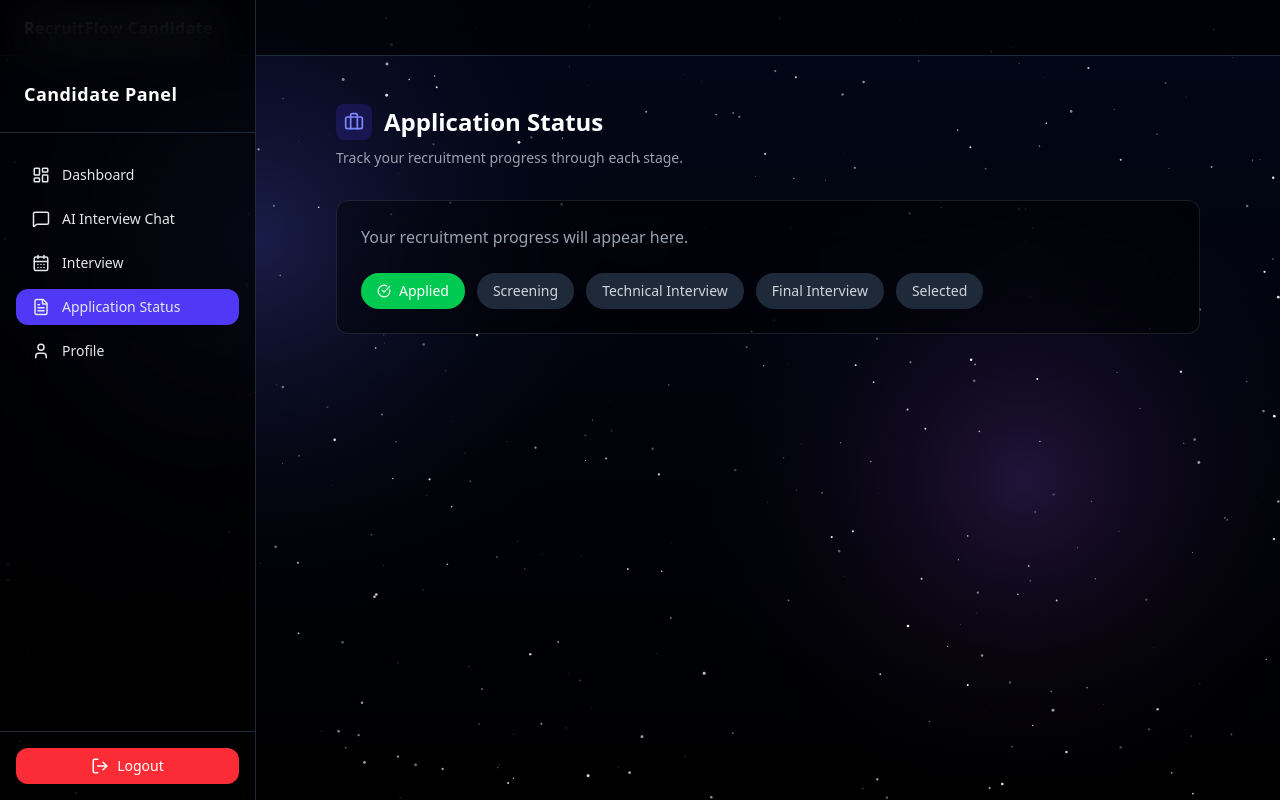
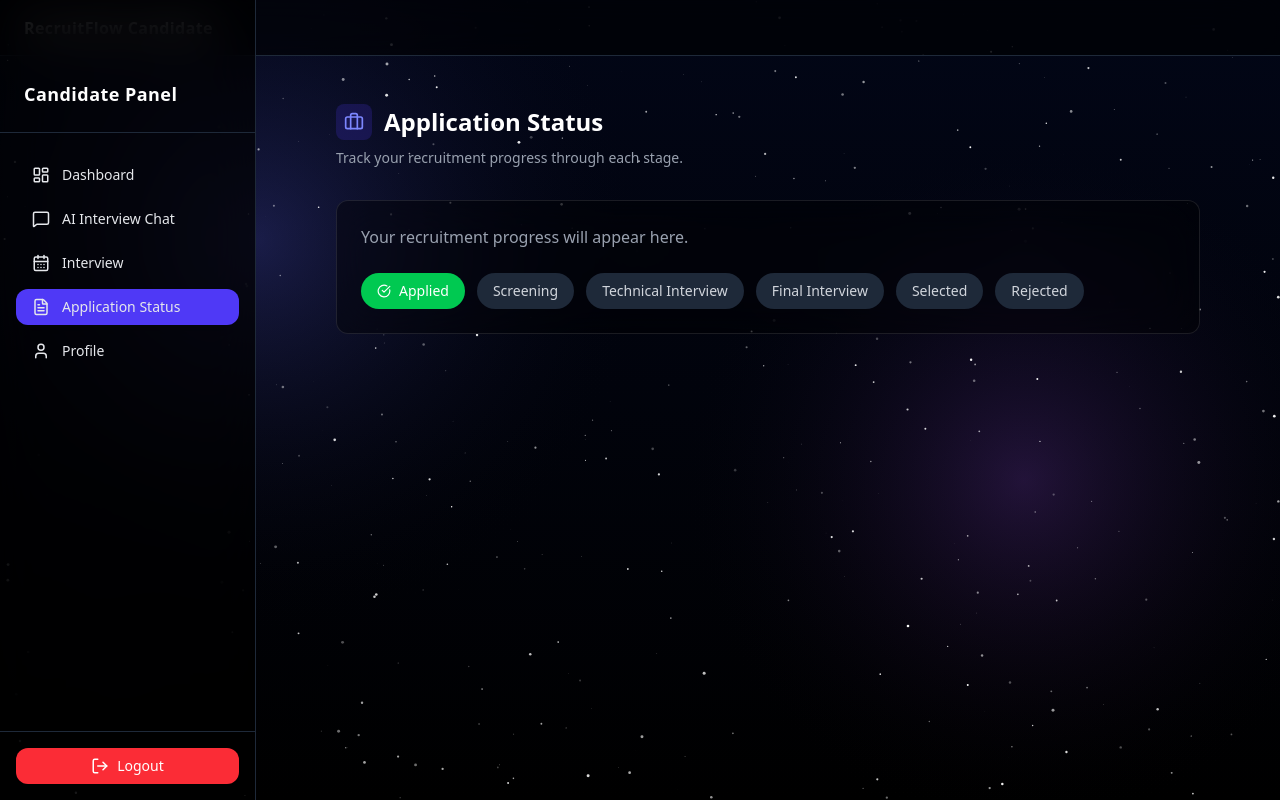
Before and after one commit to Pankaj-vishkarma/recruit-flow, a Next.js app in the folder frontend/: page /candidate/status in a window 1280 px wide. Built offline with nearby package versions, Linux system fonts and the light colour scheme; no server answers.

Commit message:
solve issue of status

```diff
--- a/frontend/src/app/candidate/dashboard/page.jsx
+++ b/frontend/src/app/candidate/dashboard/page.jsx
@@ -22,8 +22,15 @@ export default function CandidateDashboard() {
         "screening",
         "technical",
         "interview",
-        "selected"
+        "selected",
+        "rejected"
     ];
+
+    function mapStatus(dbStatus) {
+        if (dbStatus === "shortlisted") return "technical";
+        if (dbStatus === "rejected") return "rejected";
+        return dbStatus;
+    }
 
     useEffect(() => {
 
@@ -49,7 +56,10 @@ export default function CandidateDashboard() {
                 throw new Error("Invalid dashboard response");
             }
 
-            setData(res.data);
+            setData({
+                ...res.data,
+                status: mapStatus(res.data.status)
+            });
 
         } catch (err) {
 
@@ -139,15 +149,20 @@ export default function CandidateDashboard() {
 
                     {stages.map((stage, index) => {
 
-                        const completed = index <= currentStageIndex;
+                        const completed =
+                            data?.status === "rejected"
+                                ? stage === "rejected"
+                                : index <= currentStageIndex;
 
                         return (
 
                             <div
                                 key={stage}
                                 className={`px-4 py-2 rounded-full text-sm font-medium capitalize transition
-                                ${completed
-                                        ? "bg-green-500 text-white shadow"
+${completed
+                                        ? data?.status === "rejected" && stage === "rejected"
+                                            ? "bg-red-500 text-white shadow"   // 🔥 RED FOR REJECTED
+                                            : "bg-green-500 text-white shadow"
                                         : "bg-gray-800 text-gray-400"
                                     }`}
                             >
--- a/frontend/src/app/candidate/status/page.jsx
+++ b/frontend/src/app/candidate/status/page.jsx
@@ -1,8 +1,44 @@
 "use client";
 
 import { CheckCircle, Briefcase } from "lucide-react";
+import { useEffect, useState } from "react";
+import { getCandidateDashboard } from "@/lib/api";
 
 export default function CandidateStatusPage() {
+
+    const [status, setStatus] = useState("applied");
+
+    useEffect(() => {
+        async function fetchStatus() {
+            const res = await getCandidateDashboard();
+
+            if (res?.data) {
+                const dbStatus = res.data.status || "applied";
+                setStatus(mapStatus(dbStatus));
+            }
+        }
+
+        fetchStatus();
+    }, []);
+
+    // 🔥 STATUS MAPPING
+    function mapStatus(dbStatus) {
+        if (dbStatus === "shortlisted") return "technical";
+        if (dbStatus === "rejected") return "rejected";
+        return dbStatus;
+    }
+
+    // 🔥 STEP CONFIG
+    const steps = [
+        { key: "applied", label: "Applied" },
+        { key: "screening", label: "Screening" },
+        { key: "technical", label: "Technical Interview" },
+        { key: "final", label: "Final Interview" },
+        { key: "selected", label: "Selected" },
+        { key: "rejected", label: "Rejected" }
+    ];
+
+    const currentIndex = steps.findIndex(s => s.key === status);
 
     return (
 
@@ -41,15 +77,22 @@ export default function CandidateStatusPage() {
 
                 <div className="flex flex-wrap gap-3">
 
-                    <StatusBadge label="Applied" active />
+                    {steps.map((step, index) => {
 
-                    <StatusBadge label="Screening" />
+                        const isActive =
+                            status === "rejected"
+                                ? step.key === "rejected"
+                                : index <= currentIndex;
 
-                    <StatusBadge label="Technical Interview" />
-
-                    <StatusBadge label="Final Interview" />
-
-                    <StatusBadge label="Selected" />
+                        return (
+                            <StatusBadge
+                                key={step.key}
+                                label={step.label}
+                                active={isActive}
+                                status={status} // 🔥 ADDED
+                            />
+                        );
+                    })}
 
                 </div>
 
@@ -61,14 +104,18 @@ export default function CandidateStatusPage() {
 }
 
 
-function StatusBadge({ label, active }) {
+function StatusBadge({ label, active, status }) {
+
+    const isRejected = status === "rejected" && label === "Rejected";
 
     return (
 
         <div
             className={`flex items-center gap-2 px-4 py-2 rounded-full text-sm font-medium transition
             ${active
-                    ? "bg-green-500 text-white"
+                    ? isRejected
+                        ? "bg-red-500 text-white"     // 🔥 RED
+                        : "bg-green-500 text-white"  // ✅ GREEN
                     : "bg-gray-800 text-gray-300"
                 }`}
         >
```
Also changed, not shown: 2 other files (tests, documents, lock files or other folders).
